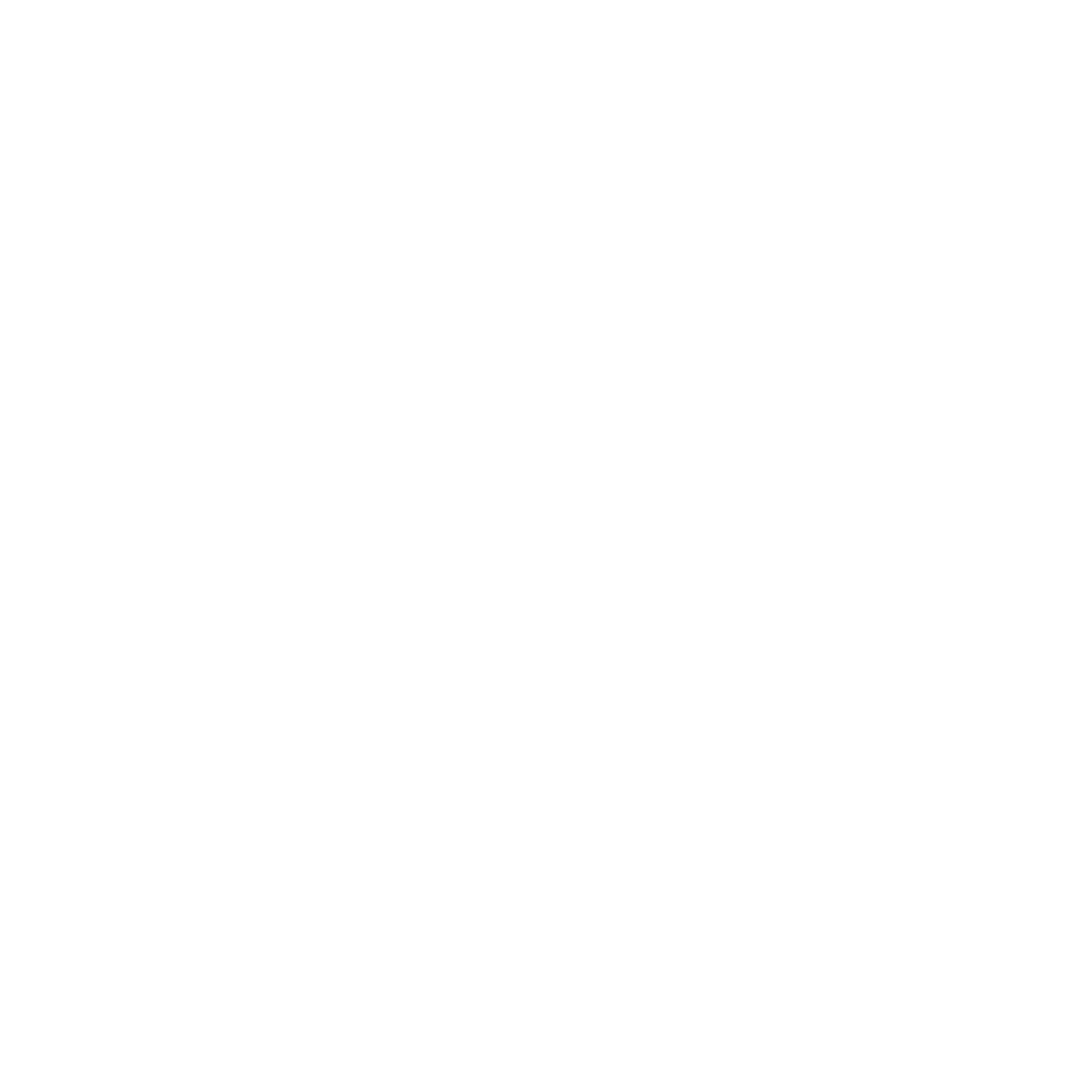
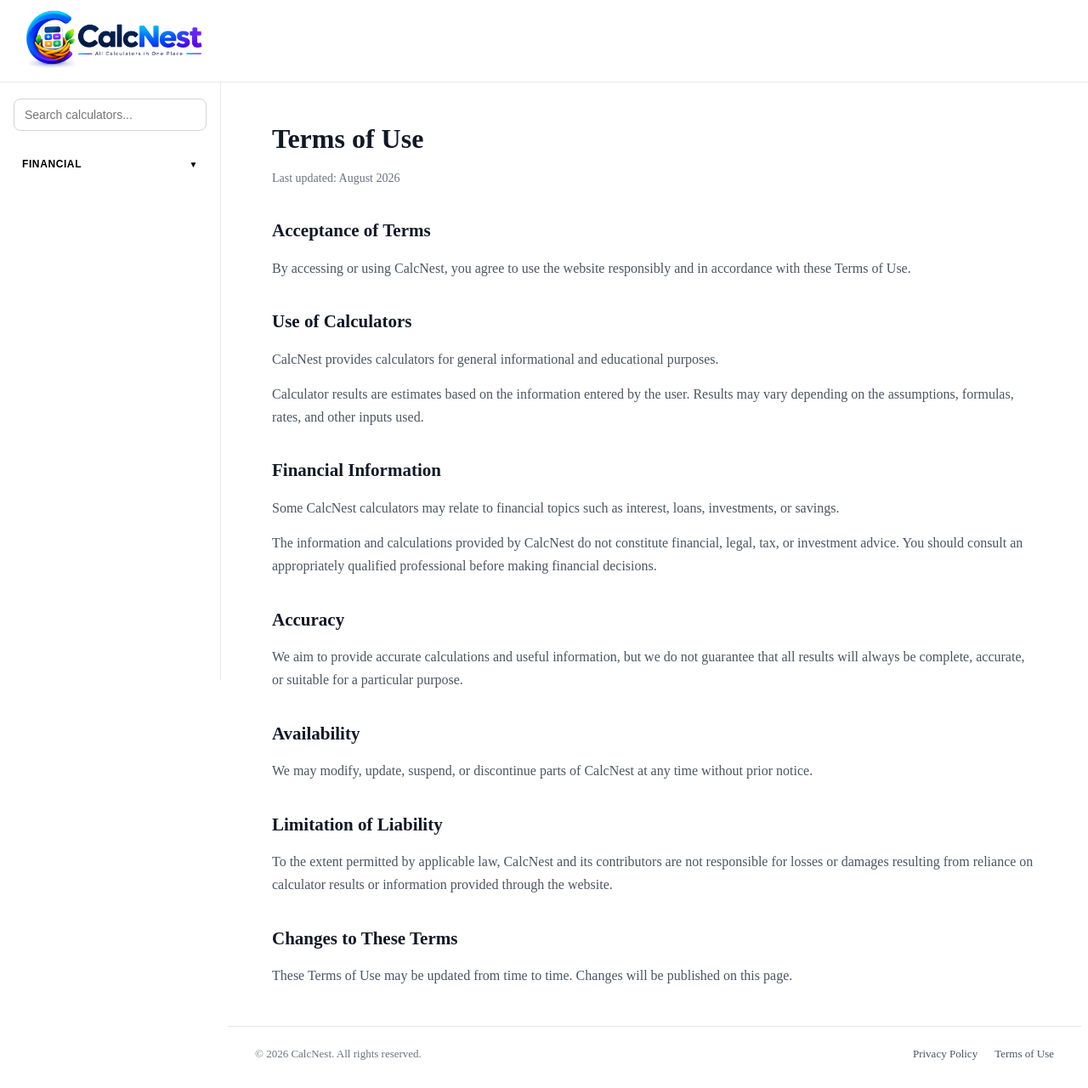
Before and after one commit to karankrish7832/calcnest, a React (Vite) app: page /terms in a window 1280 px wide. Before the commit this address had no page. Shown: the whole page at 85% size. Before the commit the page ends 800 px from the top, so only its background shows below. Built offline with nearby package versions, Linux system fonts and the light colour scheme.

Commit message:
Add privacy policy and terms pages

```diff
--- a/src/components/Footer/Footer.module.css
+++ b/src/components/Footer/Footer.module.css
@@ -1,29 +1,61 @@
 .footer {
+    width: 100%;
+    border-top: 1px solid #e5e7eb;
+    background: #ffffff;
+}
+
+.container {
+    min-height: 64px;
     display: flex;
     align-items: center;
     justify-content: space-between;
-    gap: 16px;
-    padding: 20px 32px;
-    border-top: 1px solid #e5e7eb;
-    background: #ffffff;
-    color: #6b7280;
-    font-size: 13px;
-    margin-top: 25px;
+    gap: 20px;
+    padding: 16px 32px;
+    box-sizing: border-box;
 }
 
-.footer p {
+.copyright {
     margin: 0;
+    font-size: 13px;
+    color: #6b7280;
 }
 
-.description {
-    color: #9ca3af;
+.links {
+    display: flex;
+    align-items: center;
+    gap: 20px;
 }
 
-@media (max-width: 768px) {
-    .footer {
+.links a {
+    font-size: 13px;
+    color: #4b5563;
+    text-decoration: none;
+}
+
+.links a:hover {
+    color: #111827;
+    text-decoration: underline;
+}
+
+
+/* ================================
+   Mobile
+   ================================ */
+
+@media (max-width: 600px) {
+    .container {
+        min-height: auto;
+
         flex-direction: column;
+
         justify-content: center;
-        padding: 20px 16px;
+
+        padding: 18px 16px;
+
         text-align: center;
     }
+
+    .links {
+        gap: 16px;
+    }
 }
--- a/src/components/Footer/Footer.tsx
+++ b/src/components/Footer/Footer.tsx
@@ -1,3 +1,4 @@
+import { Link } from "react-router-dom";
 import styles from "./Footer.module.css";
 
 const Footer = () => {
@@ -5,13 +6,21 @@ const Footer = () => {
 
     return (
         <footer className={styles.footer}>
-            <p>
-                © {currentYear} CalcNest. All rights reserved.
-            </p>
+            <div className={styles.container}>
+                <p className={styles.copyright}>
+                    © {currentYear} CalcNest. All rights reserved.
+                </p>
 
-            <p className={styles.description}>
-                Free online calculators for everyday needs.
-            </p>
+                <nav className={styles.links}>
+                    <Link to="/privacy">
+                        Privacy Policy
+                    </Link>
+
+                    <Link to="/terms">
+                        Terms of Use
+                    </Link>
+                </nav>
+            </div>
         </footer>
     );
 };
--- /dev/null
+++ b/src/pages/Privacy/Privacy.module.css
@@ -0,0 +1,38 @@
+.page {
+    max-width: 900px;
+    margin: 0 auto;
+    line-height: 1.7;
+}
+
+.page h1 {
+    margin: 0 0 8px;
+    font-size: 32px;
+    color: #111827;
+}
+
+.page h2 {
+    margin: 32px 0 12px;
+    font-size: 21px;
+    color: #111827;
+}
+
+.page p {
+    margin: 0 0 14px;
+    color: #4b5563;
+}
+
+.updated {
+    margin-bottom: 32px !important;
+    font-size: 14px;
+    color: #6b7280 !important;
+}
+
+@media (max-width: 600px) {
+    .page h1 {
+        font-size: 28px;
+    }
+
+    .page h2 {
+        font-size: 19px;
+    }
+}
--- /dev/null
+++ b/src/pages/Privacy/Privacy.tsx
@@ -0,0 +1,92 @@
+import styles from "./Privacy.module.css";
+
+const Privacy = () => {
+    return (
+        <article className={styles.page}>
+            <h1>Privacy Policy</h1>
+
+            <p className={styles.updated}>
+                Last updated: August 2026
+            </p>
+
+            <section>
+                <h2>Introduction</h2>
+
+                <p>
+                    Welcome to CalcNest. CalcNest provides
+                    online calculators and related information
+                    to help users perform common calculations.
+                </p>
+
+                <p>
+                    We respect your privacy and aim to keep our
+                    website simple and transparent.
+                </p>
+            </section>
+
+            <section>
+                <h2>Information We Collect</h2>
+
+                <p>
+                    CalcNest does not currently require users to
+                    create an account or provide personal
+                    information to use the calculators.
+                </p>
+
+                <p>
+                    Calculator values entered by you are used to
+                    perform calculations within the application.
+                </p>
+            </section>
+
+            <section>
+                <h2>Calculator Data</h2>
+
+                <p>
+                    The values you enter into calculators are
+                    processed to generate the requested results.
+                    CalcNest does not currently provide a feature
+                    for storing your calculator history in a
+                    personal account.
+                </p>
+            </section>
+
+            <section>
+                <h2>Third-Party Services</h2>
+
+                <p>
+                    CalcNest may use third-party services for
+                    hosting, deployment, security, performance,
+                    or other infrastructure purposes.
+                </p>
+
+                <p>
+                    These services may process technical
+                    information according to their own privacy
+                    policies.
+                </p>
+            </section>
+
+            <section>
+                <h2>Changes to This Policy</h2>
+
+                <p>
+                    We may update this Privacy Policy when the
+                    website or its features change. Any updated
+                    version will be published on this page.
+                </p>
+            </section>
+
+            <section>
+                <h2>Contact</h2>
+
+                <p>
+                    If you have questions about this Privacy
+                    Policy, please contact the CalcNest team.
+                </p>
+            </section>
+        </article>
+    );
+};
+
+export default Privacy;
--- /dev/null
+++ b/src/pages/Terms/Terms.module.css
@@ -0,0 +1,38 @@
+.page {
+    max-width: 900px;
+    margin: 0 auto;
+    line-height: 1.7;
+}
+
+.page h1 {
+    margin: 0 0 8px;
+    font-size: 32px;
+    color: #111827;
+}
+
+.page h2 {
+    margin: 32px 0 12px;
+    font-size: 21px;
+    color: #111827;
+}
+
+.page p {
+    margin: 0 0 14px;
+    color: #4b5563;
+}
+
+.updated {
+    margin-bottom: 32px !important;
+    font-size: 14px;
+    color: #6b7280 !important;
+}
+
+@media (max-width: 600px) {
+    .page h1 {
+        font-size: 28px;
+    }
+
+    .page h2 {
+        font-size: 19px;
+    }
+}
--- /dev/null
+++ b/src/pages/Terms/Terms.tsx
@@ -0,0 +1,103 @@
+import styles from "./Terms.module.css";
+
+const Terms = () => {
+    return (
+        <article className={styles.page}>
+            <h1>Terms of Use</h1>
+
+            <p className={styles.updated}>
+                Last updated: August 2026
+            </p>
+
+            <section>
+                <h2>Acceptance of Terms</h2>
+
+                <p>
+                    By accessing or using CalcNest, you agree
+                    to use the website responsibly and in
+                    accordance with these Terms of Use.
+                </p>
+            </section>
+
+            <section>
+                <h2>Use of Calculators</h2>
+
+                <p>
+                    CalcNest provides calculators for general
+                    informational and educational purposes.
+                </p>
+
+                <p>
+                    Calculator results are estimates based on
+                    the information entered by the user. Results
+                    may vary depending on the assumptions,
+                    formulas, rates, and other inputs used.
+                </p>
+            </section>
+
+            <section>
+                <h2>Financial Information</h2>
+
+                <p>
+                    Some CalcNest calculators may relate to
+                    financial topics such as interest, loans,
+                    investments, or savings.
+                </p>
+
+                <p>
+                    The information and calculations provided by
+                    CalcNest do not constitute financial, legal,
+                    tax, or investment advice. You should consult
+                    an appropriately qualified professional before
+                    making financial decisions.
+                </p>
+            </section>
+
+            <section>
+                <h2>Accuracy</h2>
+
+                <p>
+                    We aim to provide accurate calculations and
+                    useful information, but we do not guarantee
+                    that all results will always be complete,
+                    accurate, or suitable for a particular
+                    purpose.
+                </p>
+            </section>
+
+            <section>
+                <h2>Availability</h2>
+
+                <p>
+                    We may modify, update, suspend, or discontinue
+                    parts of CalcNest at any time without prior
+                    notice.
+                </p>
+            </section>
+
+            <section>
+                <h2>Limitation of Liability</h2>
+
+                <p>
+                    To the extent permitted by applicable law,
+                    CalcNest and its contributors are not
+                    responsible for losses or damages resulting
+                    from reliance on calculator results or
+                    information provided through the website.
+                </p>
+            </section>
+
+            <section>
+                <h2>Changes to These Terms</h2>
+
+                <p>
+                    These Terms of Use may be updated from time
+                    to time. Changes will be published on this
+                    page.
+                </p>
+            </section>
+        </article>
+    );
+};
+
+export default Terms;
--- a/src/routes/AppRoutes.tsx
+++ b/src/routes/AppRoutes.tsx
@@ -2,6 +2,8 @@ import { BrowserRouter, Routes, Route } from "react-router-dom";
 import CalculatorLayout from "../components/Layout/CalculatorLayout";
 import Home from "../pages/Home/Home";
 import CalculatorPage from "../pages/CalculatorPage";
+import Privacy from "../pages/Privacy/Privacy";
+import Terms from "../pages/Terms/Terms";
 
 const AppRoutes = () => {
     return (
@@ -17,6 +19,15 @@ const AppRoutes = () => {
                         path="/calculators/:calculatorId"
                         element={<CalculatorPage />}
                     />
+                    <Route
+                        path="/privacy"
+                        element={<Privacy />}
+                    />
+
+                    <Route
+                        path="/terms"
+                        element={<Terms />}
+                    />
                 </Route>
             </Routes>
         </BrowserRouter>
```
Also changed, not shown: src/vercel.json (deleted).
